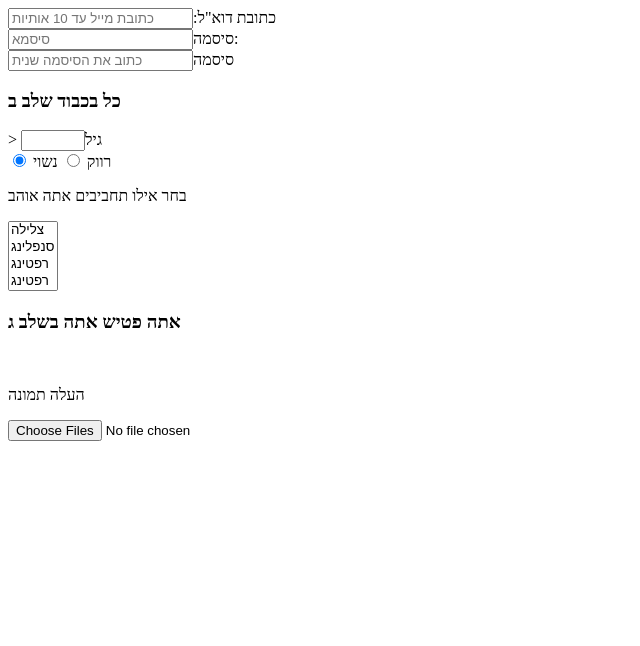
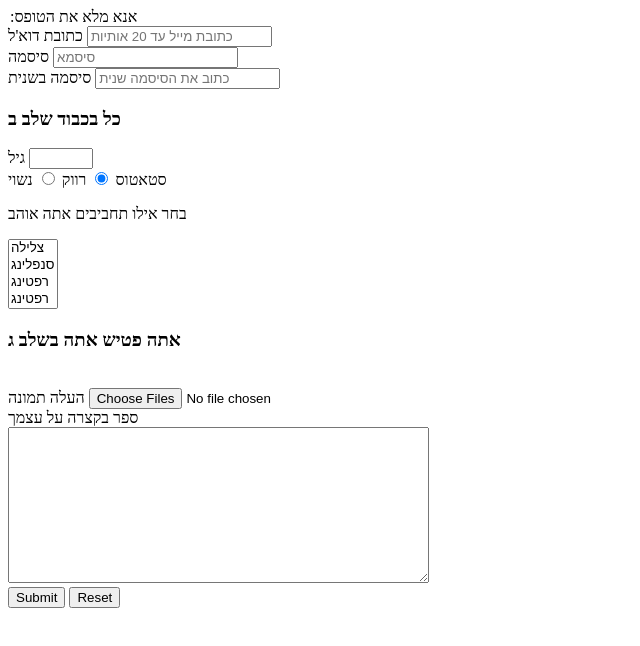
Before and after one commit to adime72/Forms-ex2, a plain HTML site: page index.html in a window 1280 px wide. Shown: the whole page, without its empty margins (0-640 px from the left). Drawn offline with Linux system fonts and the light colour scheme.

Commit message:
adding submit & reset

```diff
--- a/index.html
+++ b/index.html
@@ -4,19 +4,26 @@
         <title></title>
         <meta charset="UTF-8">
         <meta name="viewport" content="width=device-width, initial-scale=1">
-        <link href="css/style.css" rel="stylesheet">
+        <link href="style.css" rel="stylesheet">
     </head>
     <body>
         <form>
-            <input type="email" name"email" reuired maxlength= "20" placeholder="כתובת מייל עד 10 אותיות "/>:כתובת דוא"ל
+                <legend>:אנא מלא את הטופס</legend>
+            <label for="email"> כתובת דוא'ל<label/>
+            <input type="email" name"email" reuired maxlength= "20" placeholder="כתובת מייל עד 20 אותיות "/>
             <br>
-            <input type="password" name"password" reuired maxlength="10" placeholder="סיסמא"/>סיסמה:
+            <label for="password"> סיסמה<label/>
+            <input type="password" name"password" reuired maxlength="10" placeholder="סיסמא"/>
       <br>
-      <input type="password" name"check-password" reuired maxlength="10" placeholder= "כתוב את הסיסמה שנית"/>סיסמה
+      <label for="check-password"> סיסמה בשנית<label/>
+      <input type="password" name"check-password" reuired maxlength="10" placeholder= "כתוב את הסיסמה שנית"/>
       <br>
-<h3>כל בכבוד שלב ב</h3>>
-<input type="number" name="age" min="1" max="120">גיל
+<h3>כל בכבוד שלב ב</h3>
+<be>
+<label for="age">גיל<label/>
+<input type="number" id"age" name="age" min="1" max="120">
 <br>
+<label for="status">סטאטוס<label/>
 <input type="radio" name="status" id="batchler" value="רווק "checked>
 <label for="batchler">רווק<label/>
 <input type="radio" name="status" id="married" value="נשוי">
@@ -34,9 +41,14 @@
 <br>
 <H3>אתה פטיש אתה בשלב ג</H3>
 <br>
-<P>העלה תמונה</P>
-<input type="file" multiple>
-
+<label for="picture">העלה תמונה<label/>
+<input type="file" id="picture" multiple>
+<br>
+<label for="comments">ספר בקצרה על עצמך<label/><br>
+<textarea id="comments" rows="10" cols="50"></textarea>
+<br>
+<input type="submit" name="submit">
+<input type="reset" name="reset">
 </form>
     </body>
 </html>
```
